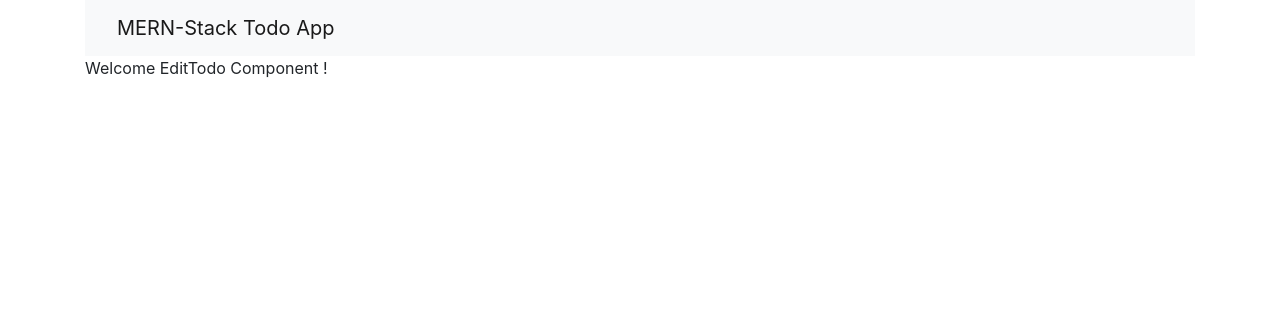
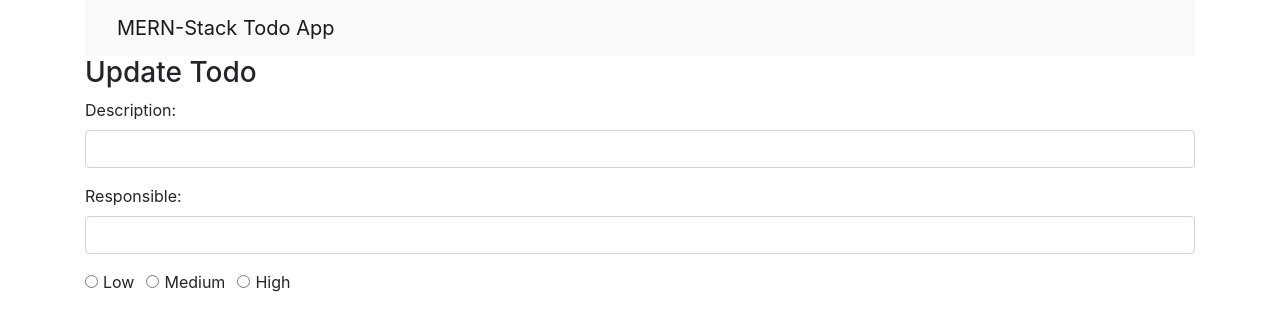
Before and after one commit to SahanBuddhika/mern-todo-application, a React (Create React App) app: page /edit/1 in a window 1280 px wide. Shown: the top 330 px of the page. Built offline with nearby package versions, Linux system fonts and the light colour scheme; no server answers.

Commit message:
edit edit-todo component page

```diff
--- a/src/components/edit-todo.component.js
+++ b/src/components/edit-todo.component.js
@@ -1,10 +1,77 @@
 import React ,  {Component} from 'react';
+import axios from 'axios';
+import Axios from 'axios';
 
 export default class EditTodo extends Component{
+
+    constructor(props){
+        super(props);
+
+        this.state = {
+            todo_description: '',
+            todo_responsible: '',
+            todo_priority: '',
+            todo_completed: false
+        }
+    }
+
+    componentDidMount(){
+        axios.get('http://localhost:4000/todos/' + this.props.match.params.id)
+            .then(response => {
+                this.setState({
+                    todo_description: response.data.todo_description,
+                    todo_responsible: response.data.todo_responsible,
+                    todo_priority: response.data.todo_priority,
+                    todo_completed: response.data.todo_completed
+                })
+            })
+
+            .catch(function(error){
+                console.log(error)
+            })
+    }
+
     render(){
         return(
             <div>
-                <p> Welcome EditTodo Component !</p>
+               <h3>Update Todo</h3>
+                    <form onSubmit={this.onSubmit}>
+                            <div className="form-group">
+                                <label>Description: </label>
+                                <input type="text"
+                                       className="form-control"
+                                       value={this.state.todo_description}
+                                       onChange={this.onChangeTodoDescription} />
+                            </div>
+
+                            <div className="form-group">
+                                <label>Responsible: </label>
+                                <input type="text"
+                                       className="form-control"
+                                       value={this.state.todo_responsible}
+                                       onChange={this.onChangeTodoResponsible} />
+                            </div>
+
+                            <div className="form-group">
+                                <div className="form-check form-check-inline">
+                                    <input className="form-check-input" type="radio" name="priorityOptions" id="priorityLow" value="Low" checked={this.state.todo_priority==='Low'} onChange={this.onChangeTodoPriority} />
+                                    <label className="form-check-label">Low</label>
+                                </div>
+
+                                <div className="form-check form-check-inline">
+                                    <input className="form-check-input" type="radio" name="priorityOptions" id="priorityMedium" value="Medium" checked={this.state.todo_priority==='Medium'} onChange={this.onChangeTodoPriority} />
+                                    <label className="form-check-label">Medium</label>
+                                </div>
+
+                                <div className="form-check form-check-inline">
+                                    <input className="form-check-input" type="radio" name="priorityOptions" id="priorityHigh" value="High" checked={this.state.todo_priority==='High'} onChange={this.onChangeTodoPriority} />
+                                    <label className="form-check-label">High</label>
+                                </div>
+                            </div>
+
+
+
+                    </form>
             </div>
         )
     }
```
